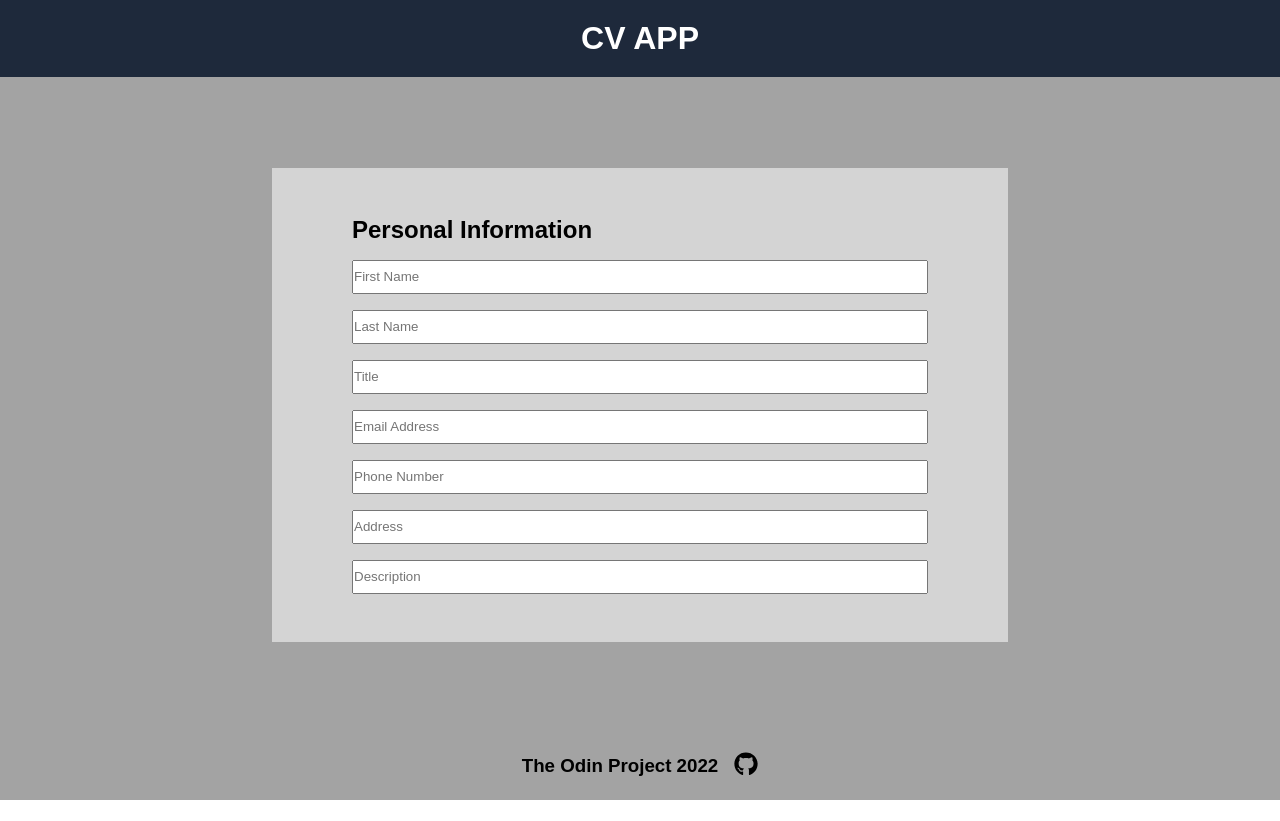
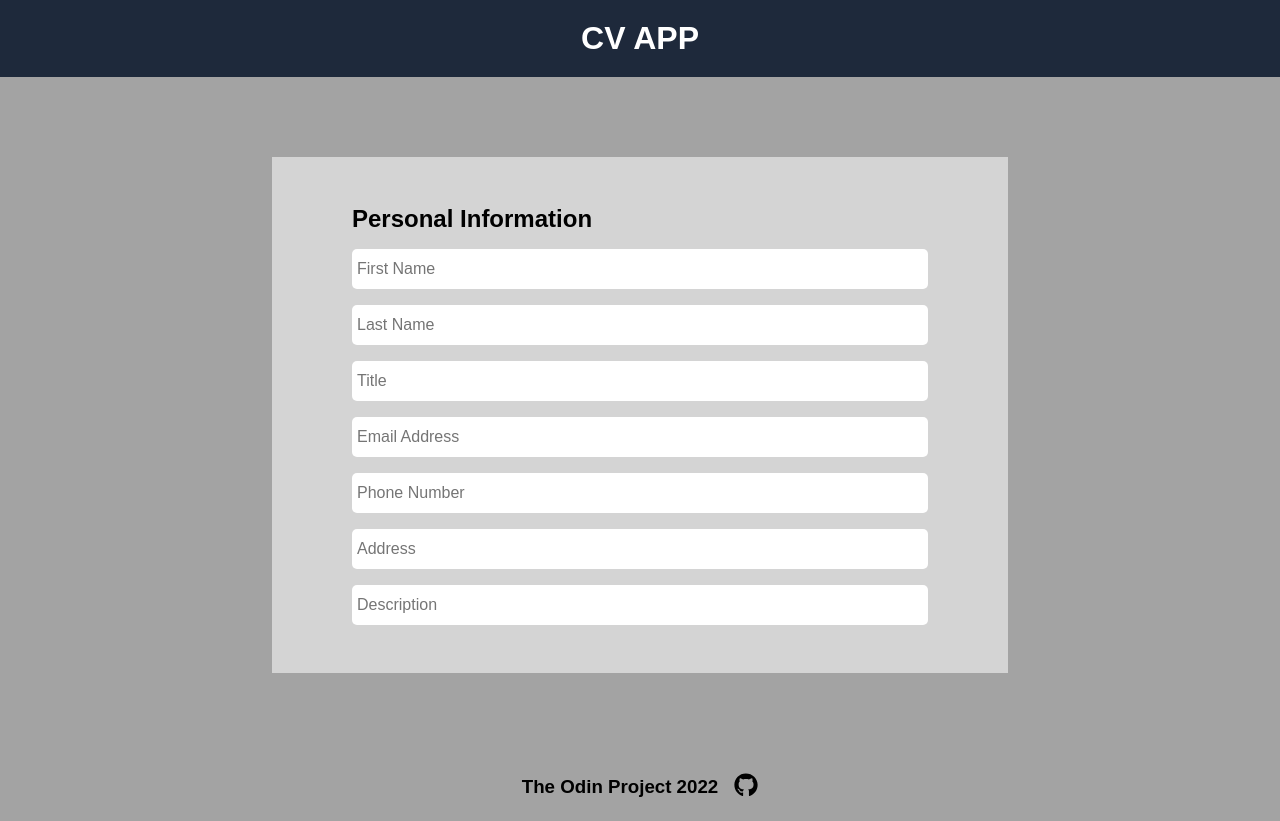
Before and after one commit to warithad/cv-app, a React (Create React App) app: page / in a window 1280 px wide. Before the commit the page ends 800 px from the top, so only its background shows below. Built offline with nearby package versions, Linux system fonts and the light colour scheme.

Commit message:
Adjust styling of input components

```diff
--- a/src/components/cv-form/Input.js
+++ b/src/components/cv-form/Input.js
@@ -16,7 +16,11 @@ const Input =(props)=>{
 
 const InputContainer = styled.input`
     height: 30px;
-
+    border: none;
+    padding: 5px;
+    font-size: 1rem;
+    border-radius: 5px;
+    outline: none;
 `
 
 export default Input;
```
